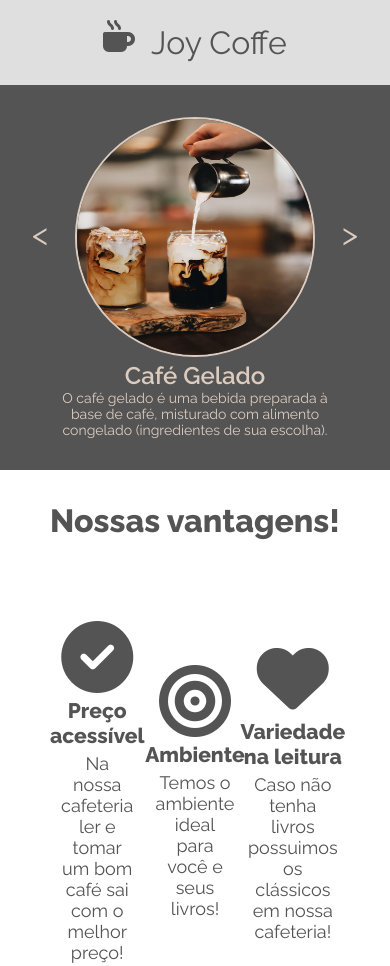
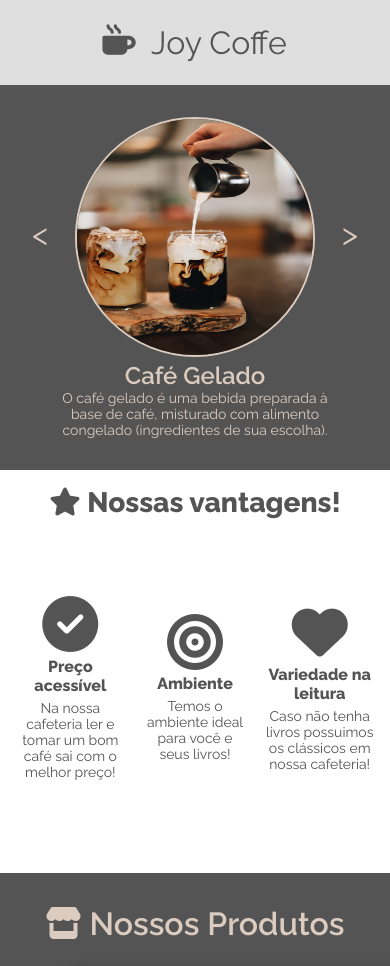
Before and after one commit to rapon1kt/Joy-Coffe, a React app: page / in a window 390 px wide. Shown: the top 966 px of the page. Built offline with nearby package versions, Linux system fonts and the light colour scheme.

Commit message:
feat: add responsive css to features / change html

```diff
--- a/src/presentation/components/features/features.css
+++ b/src/presentation/components/features/features.css
@@ -1,6 +1,7 @@
 .features-container {
   color: #545454;
   text-align: center;
+  width: 100%;
   padding: 1rem;
   margin: 1rem;
 }
@@ -24,3 +25,29 @@
   width: 20%;
   gap: 0.3rem;
 }
+
+@media screen and (max-width: 634px) {
+  .features-container {
+    margin: 0;
+    font-size: 14px;
+  }
+
+  .features {
+    width: 100%;
+    height: 40vh;
+    gap: 1rem;
+  }
+
+  .features .feature {
+    width: 33%;
+    font-size: 14px;
+  }
+
+  .feature h3 {
+    font-size: 16px;
+  }
+
+  .feature p {
+    font-size: 14px;
+  }
+}
--- a/src/presentation/components/features/features.tsx
+++ b/src/presentation/components/features/features.tsx
@@ -4,7 +4,9 @@ import "./features.css";
 const Features: React.FC = () => {
   return (
     <div className="features-container">
-      <h1>Nossas vantagens!</h1>
+      <h1>
+        <i className="fa-solid fa-star"></i> Nossas vantagens!
+      </h1>
       <div className="features">
         <div className="feature">
           <i className="icon fa-solid fa-circle-check fa-4x"></i>
```
